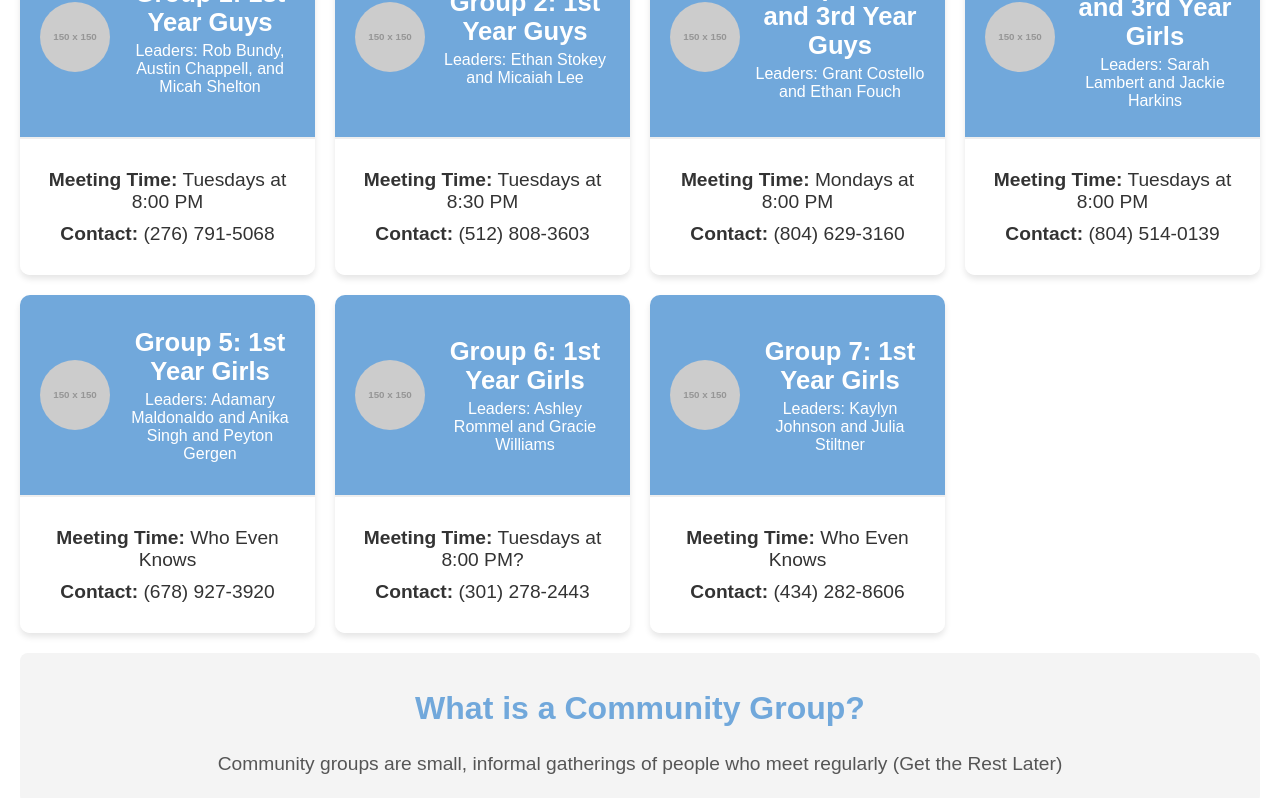
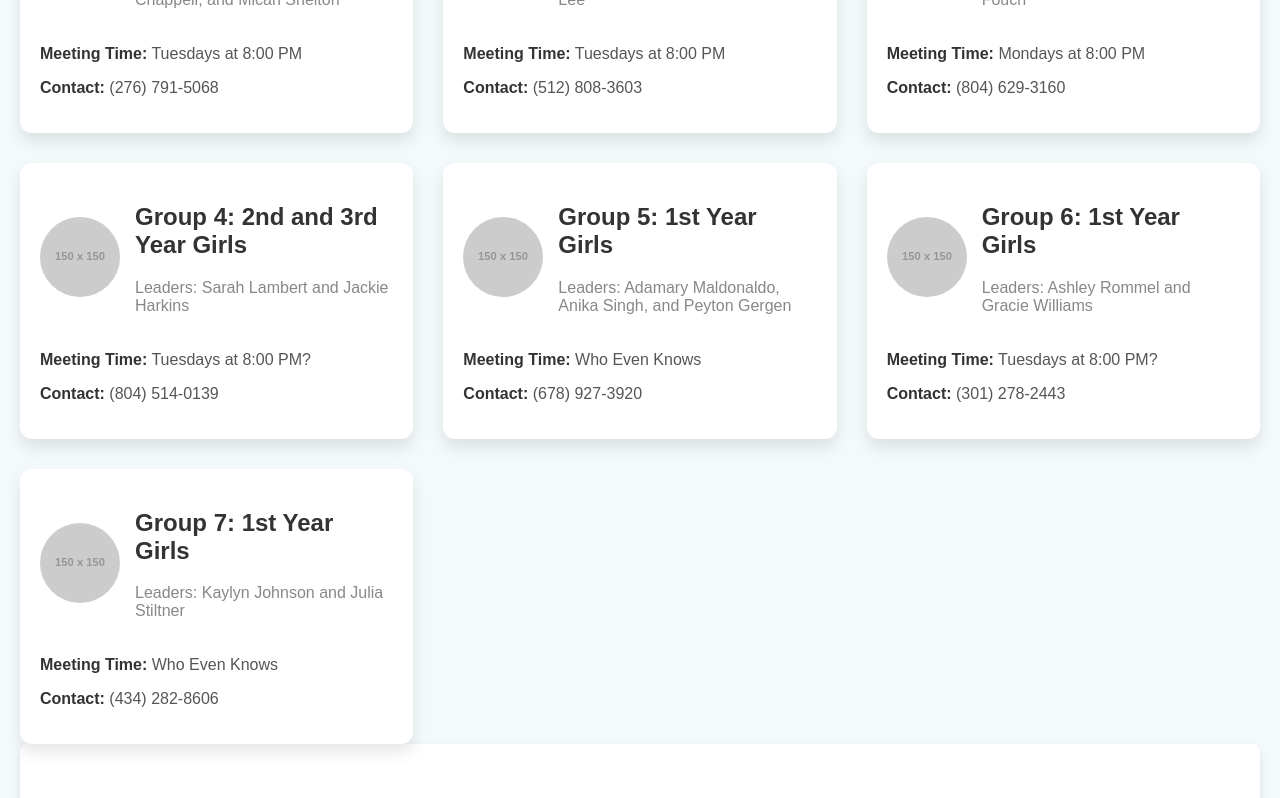
Before and after one commit to RobBundy2002/CenterCollege, a React (Create React App) app in the folder center-college/: page /#/community-group in a window 1280 px wide. Shown: the part 320-1118 px from the top of the page. Built offline with nearby package versions, Linux system fonts and the light colour scheme; no server answers; the HTML template or start-up script is replaced by a standard one.

Commit message:
Styling Update for CG Page

```diff
--- a/center-college/src/StyleSheets/CommunityGroups.css
+++ b/center-college/src/StyleSheets/CommunityGroups.css
@@ -1,92 +1,90 @@
 .community-groups-container {
-    font-family: 'Arial', sans-serif;
-    background-color: #ffffff;
-    padding: 50px 20px;
-    text-align: center;
+    padding: 20px;
+    font-family: 'Poppins', sans-serif;
+    background-color: #f4f9fc;
+    color: #333;
+    min-height: 100vh;
 }
 
-h1 {
-    font-size: 3rem;
-    color: #000;
-    margin-top: 15vh;
+h1{
+    margin-top: 10vh;
+}
+
+.community-group-description {
+    margin-bottom: 30px;
+    background-color: #ffffff;
+    border-radius: 8px;
+    padding: 20px;
+    box-shadow: 0 4px 8px rgba(0, 0, 0, 0.1);
+}
+
+.community-group-description h2 {
+    color: #71a8db;
+    font-size: 2.2rem;
+    margin-bottom: 10px;
+}
+
+.community-group-description p {
+    font-size: 1.1rem;
+    color: #555;
 }
 
 .group-list {
     display: grid;
-    grid-template-columns: repeat(auto-fill, minmax(280px, 1fr));
-    gap: 20px;
-    justify-items: center;
+    grid-template-columns: repeat(auto-fill, minmax(300px, 1fr));
+    gap: 30px;
+    margin-top: 40px;
 }
 
 .group-card {
-    background: #fff;
-    border-radius: 10px;
-    box-shadow: 0 4px 6px rgba(0, 0, 0, 0.1);
-    overflow: hidden;
-    width: 100%;
-    max-width: 350px;
-    transition: transform 0.3s ease-in-out;
+    background-color: #ffffff;
+    border-radius: 12px;
+    padding: 20px;
+    box-shadow: 0 8px 16px rgba(0, 0, 0, 0.1);
+    transition: transform 0.3s ease, box-shadow 0.3s ease;
 }
 
 .group-card:hover {
     transform: translateY(-10px);
+    box-shadow: 0 12px 24px rgba(0, 0, 0, 0.15);
 }
 
 .group-header {
     display: flex;
     align-items: center;
-    padding: 20px;
-    min-height: 20vh;
-    background-color: #71a8db;
-    color: white;
-    border-bottom: 2px solid #eee;
+    margin-bottom: 20px;
 }
 
 .leader-image {
+    width: 80px;
+    height: 80px;
     border-radius: 50%;
-    width: 70px;
-    height: 70px;
     margin-right: 15px;
 }
 
 .leaders h2 {
-    font-size: 1.6rem;
-    margin: 0;
+    font-size: 1.5rem;
+    color: #333;
 }
 
 .leaders p {
     font-size: 1rem;
-    margin: 5px 0 0;
+    color: #888;
 }
 
 .group-details {
-    padding: 20px;
-    background-color: #fff;
+    margin-top: 10px;
+}
+
+.group-details p {
+    font-size: 1rem;
+    color: #555;
+}
+
+.group-details strong {
     color: #333;
 }
 
-.group-details p {
-    font-size: 1.2rem;
-    margin: 10px 0;
-}
-
-.community-group-description {
-    margin: 20px 0;
-    padding: 10px;
-    background-color: #f4f4f4;
-    border-radius: 8px;
-    text-align: center;
-}
-
-.community-group-description h2 {
-    color: #71a8db;
-    font-size: 2rem;
-}
-
-.community-group-description p {
-    font-size: 1.2rem;
-    color: #555;
-}
 @media (max-width: 768px) {
     .community-groups-container {
         padding: 30px 10px;
--- a/center-college/src/Tabs/Community Groups.js
+++ b/center-college/src/Tabs/Community Groups.js
@@ -14,7 +14,7 @@ const CommunityGroups = () => {
             name: "Group 2: 1st Year Guys ",
             leaders: ["Ethan Stokey and Micaiah Lee"],
             image: "https://via.placeholder.com/150",
-            time: "Tuesdays at 8:30 PM",
+            time: "Tuesdays at 8:00 PM",
             phone: "(512) 808-3603"
         },
         {
@@ -28,12 +28,12 @@ const CommunityGroups = () => {
             name: "Group 4: 2nd and 3rd Year Girls",
             leaders: ["Sarah Lambert and Jackie Harkins"],
             image: "https://via.placeholder.com/150",
-            time: "Tuesdays at 8:00 PM",
+            time: "Tuesdays at 8:00 PM?",
             phone: "(804) 514-0139"
         },
         {
             name: "Group 5: 1st Year Girls",
-            leaders: ["Adamary Maldonaldo and Anika Singh and Peyton Gergen"],
+            leaders: ["Adamary Maldonaldo, Anika Singh, and Peyton Gergen"],
             image: "https://via.placeholder.com/150",
             time: "Who Even Knows",
             phone: "(678) 927-3920"
@@ -56,7 +56,7 @@ const CommunityGroups = () => {
 
     return (
         <div className="community-groups-container">
-            <h1>Interested in Joining a Community Group?</h1>
+            <h1>Interested in a Community Group?</h1>
             <div className="group-list">
                 {groups.map((group, index) => (
                     <div key={index} className="group-card">
@@ -64,8 +64,8 @@ const CommunityGroups = () => {
                             <img src={group.image} alt={group.name} className="leader-image"/>
                             <div className="leaders">
                                 <h2>{group.name}</h2>
-                                <p>Leaders: {group.leaders.map((leader, index) => (
-                                    index === group.leaders.length - 1
+                                <p>Leaders: {group.leaders.map((leader, idx) => (
+                                    idx === group.leaders.length - 1
                                         ? leader
                                         : `${leader} & `
                                 )).join('')}</p>
@@ -81,7 +81,7 @@ const CommunityGroups = () => {
             <div className="community-group-description">
                 <h2>What is a Community Group?</h2>
                 <p>
-                    Community groups are small, informal gatherings of people who meet regularly (Get the Rest Later)
+                    Community groups are small, informal gatherings of people (Update Later)
                 </p>
             </div>
         </div>
```
